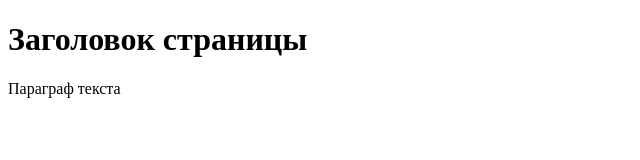
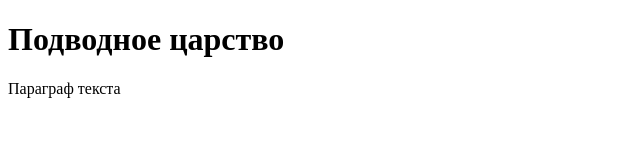
Before and after one commit to Oleg-2000-18/my_progect, a plain HTML site: page index.html in a window 1280 px wide. Shown: the whole page, without its empty margins (0-640 px from the left). Drawn offline with Linux system fonts and the light colour scheme.

Commit message:
Жуль Верн

```diff
--- a/index.html
+++ b/index.html
@@ -1,10 +1,10 @@
 <!DOCTYPE html>
 <html lang="en">
   <head>
-    <title>Главная страница</title>
+    <title>Книга Жуль Верн</title>
   </head>
   <body>
-    <h1>Заголовок страницы</h1>
+    <h1>Подводное царство</h1>
     <p title="Подсказка">Параграф текста</p>
   </body>
 </html>
```
